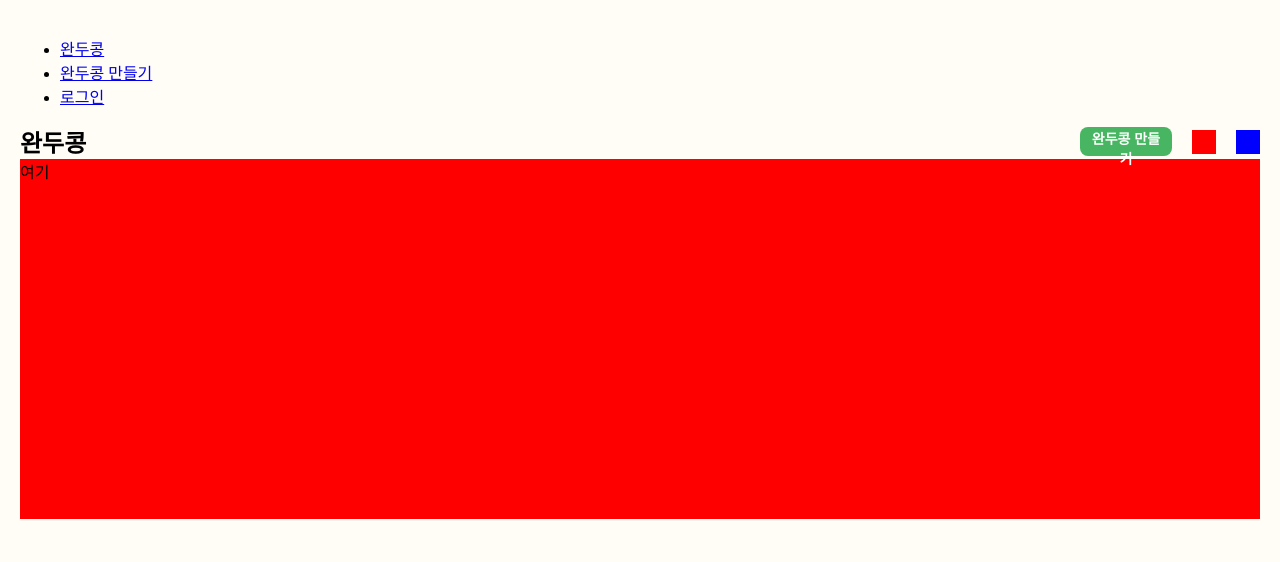
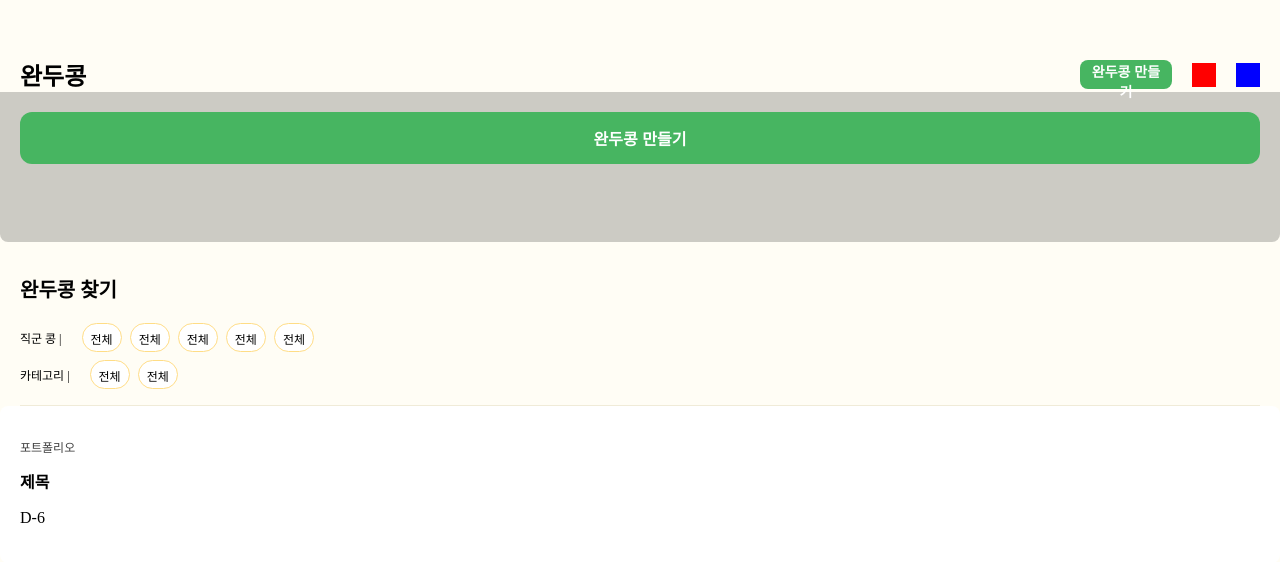
Before and after one commit to wandoookong/wandookong-frontend, a React app: page / in a window 1280 px wide. Shown: the top 562 px of the page. Built offline with nearby package versions, Linux system fonts and the light colour scheme.

Commit message:
updated home

```diff
--- a/src/App.tsx
+++ b/src/App.tsx
@@ -3,14 +3,12 @@ import { BrowserRouter, Route, Routes } from "react-router-dom";
 import Home from "./pages/home/home";
 import RequestForm from "./pages/requestForm/requestForm";
 import NotFound from "./pages/not-found/NotFound";
-import GeneralNavigation from "./components/Navigation/generalNavigation";
 import Login from "./pages/Login/login";
 import SignUp from "./pages/SignUp/signUp";
 
 function App() {
   return (
     <BrowserRouter>
-      <GeneralNavigation />
       <Routes>
         <Route path="/" element={<Home />} />
         <Route path="/login" element={<Login />} />
--- a/src/components/Navigation/generalNavigation.tsx
+++ /dev/null
@@ -1,18 +0,0 @@
-import React from "react";
-import { Link } from "react-router-dom";
-
-export default function GeneralNavigation() {
-  return (
-    <ul>
-      <li>
-        <Link to="/">완두콩</Link>
-      </li>
-      <li>
-        <Link to="/request">완두콩 만들기</Link>
-      </li>
-      <li>
-        <Link to="/login">로그인</Link>
-      </li>
-    </ul>
-  );
-}
--- a/src/index.css
+++ b/src/index.css
@@ -1,5 +1,5 @@
 body {
     margin: 0;
-    padding: 20px;
+    padding: 0;
     background: #FFFDF5;
 }
--- a/src/pages/home/components/carousel.tsx
+++ b/src/pages/home/components/carousel.tsx
@@ -1,11 +1,31 @@
 import styled from "@emotion/styled";
+import { useNavigate } from "react-router-dom";
 
 const Wrapper = styled.div`
   width: 100%;
-  height: 360px;
-  background: red;
+  height: 150px;
+  background: rgba(0, 0, 0, 0.2);
+  border-radius: 0 0 8px 8px;
+  padding: 20px;
+  box-sizing: border-box;
+  button {
+    margin: 0;
+    width: 100%;
+    height: 52px;
+    border-radius: 12px;
+    border: 0;
+    background: #47b561;
+    font-size: 16px;
+    font-weight: bold;
+    color: #ffffff;
+  }
 `;
 
 export const Carousel = () => {
-  return <Wrapper>여기</Wrapper>;
+  const navigate = useNavigate();
+  return (
+    <Wrapper>
+      <button onClick={() => navigate("/request")}>완두콩 만들기</button>
+    </Wrapper>
+  );
 };
--- /dev/null
+++ b/src/pages/home/components/filter.tsx
@@ -0,0 +1,65 @@
+import styled from "@emotion/styled";
+
+const FilterWrapper = styled.div`
+  margin: 32px 20px 0 20px;
+  padding-bottom: 8px;
+  border-bottom: 1px solid #f0ebd8;
+  h3 {
+    font-size: 20px;
+    font-weight: 700;
+  }
+`;
+
+const ContentWrapper = styled.div`
+  margin-top: 13px;
+`;
+
+const FilterContent = styled.div`
+  display: flex;
+  align-items: center;
+  margin: 0 0 8px 0;
+  p {
+    font-size: 12px;
+    margin: 0 20px 0 0;
+  }
+`;
+const FilterButtons = styled.div`
+  display: flex;
+  align-items: center;
+  button {
+    font-size: 12px;
+    height: 29px;
+    border-radius: 32px;
+    padding: 6px 8px;
+    border: 1px solid #ffdd86;
+    background: #fff;
+    margin-right: 8px;
+  }
+`;
+
+export default function Filter() {
+  return (
+    <FilterWrapper>
+      <h3>완두콩 찾기</h3>
+      <ContentWrapper>
+        <FilterContent>
+          <p>직군 콩 |</p>
+          <FilterButtons>
+            <button>전체</button>
+            <button>전체</button>
+            <button>전체</button>
+            <button>전체</button>
+            <button>전체</button>
+          </FilterButtons>
+        </FilterContent>
+        <FilterContent>
+          <p>카테고리 |</p>
+          <FilterButtons>
+            <button>전체</button>
+            <button>전체</button>
+          </FilterButtons>
+        </FilterContent>
+      </ContentWrapper>
+    </FilterWrapper>
+  );
+}
--- a/src/pages/home/components/homeHeader.tsx
+++ b/src/pages/home/components/homeHeader.tsx
@@ -1,6 +1,12 @@
 import styled from "@emotion/styled";
+import { useNavigate } from "react-router-dom";
 
-const Wrapper = styled.div`
+const Container = styled.div`
+  width: auto;
+  padding: 57px 20px 0 20px;
+`;
+
+const ContentWrapper = styled.div`
   display: flex;
   justify-content: space-between;
   align-items: center;
@@ -41,14 +47,17 @@ const MyPageIcon = styled.div`
 `;
 
 export const HomeHeader = () => {
+  const navigate = useNavigate();
   return (
-    <Wrapper>
-      <h1>완두콩</h1>
-      <RightWrapper>
-        <button>완두콩 만들기</button>
-        <AlarmIcon />
-        <MyPageIcon />
-      </RightWrapper>
-    </Wrapper>
+    <Container>
+      <ContentWrapper>
+        <h1 onClick={() => navigate("/")}>완두콩</h1>
+        <RightWrapper>
+          <button onClick={() => navigate("/request")}>완두콩 만들기</button>
+          <AlarmIcon onClick={() => navigate("/")} />
+          <MyPageIcon onClick={() => navigate("/")} />
+        </RightWrapper>
+      </ContentWrapper>
+    </Container>
   );
 };
--- /dev/null
+++ b/src/pages/home/components/requestItem.tsx
@@ -0,0 +1,28 @@
+import styled from "@emotion/styled";
+
+const Wrapper = styled.div`
+  padding: 20px;
+  background: #fff;
+  border-radius: 8px;
+  div {
+    p {
+      font-size: 12px;
+      color: #3f3f3f;
+    }
+    h2 {
+      font-size: 16px;
+    }
+  }
+`;
+
+export default function RequestItem() {
+  return (
+    <Wrapper>
+      <div>
+        <p>포트폴리오</p>
+        <h2>제목</h2>
+      </div>
+      <p>D-6</p>
+    </Wrapper>
+  );
+}
--- a/src/pages/home/home.tsx
+++ b/src/pages/home/home.tsx
@@ -1,12 +1,16 @@
 import React from "react";
 import { HomeHeader } from "./components/homeHeader";
 import { Carousel } from "./components/carousel";
+import Filter from "./components/filter";
+import RequestItem from "./components/requestItem";
 
 export default function Home() {
   return (
     <>
       <HomeHeader />
       <Carousel />
+      <Filter />
+      <RequestItem />
     </>
   );
 }
```
